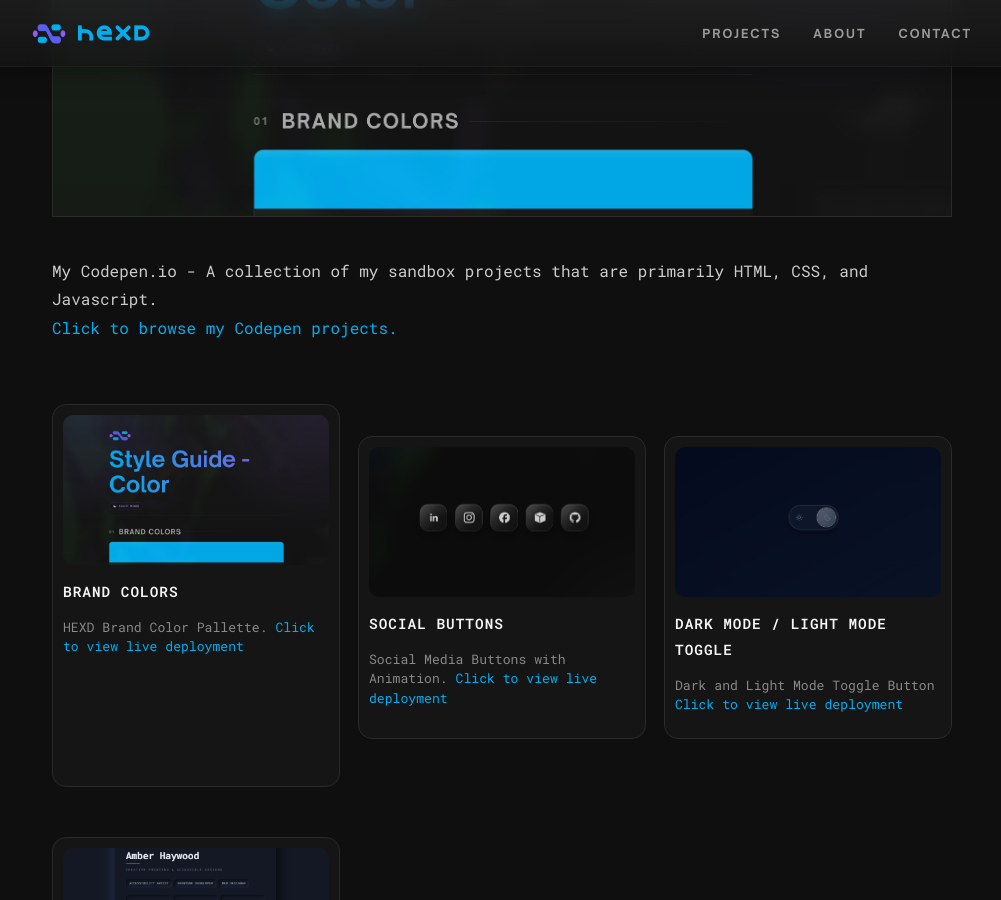
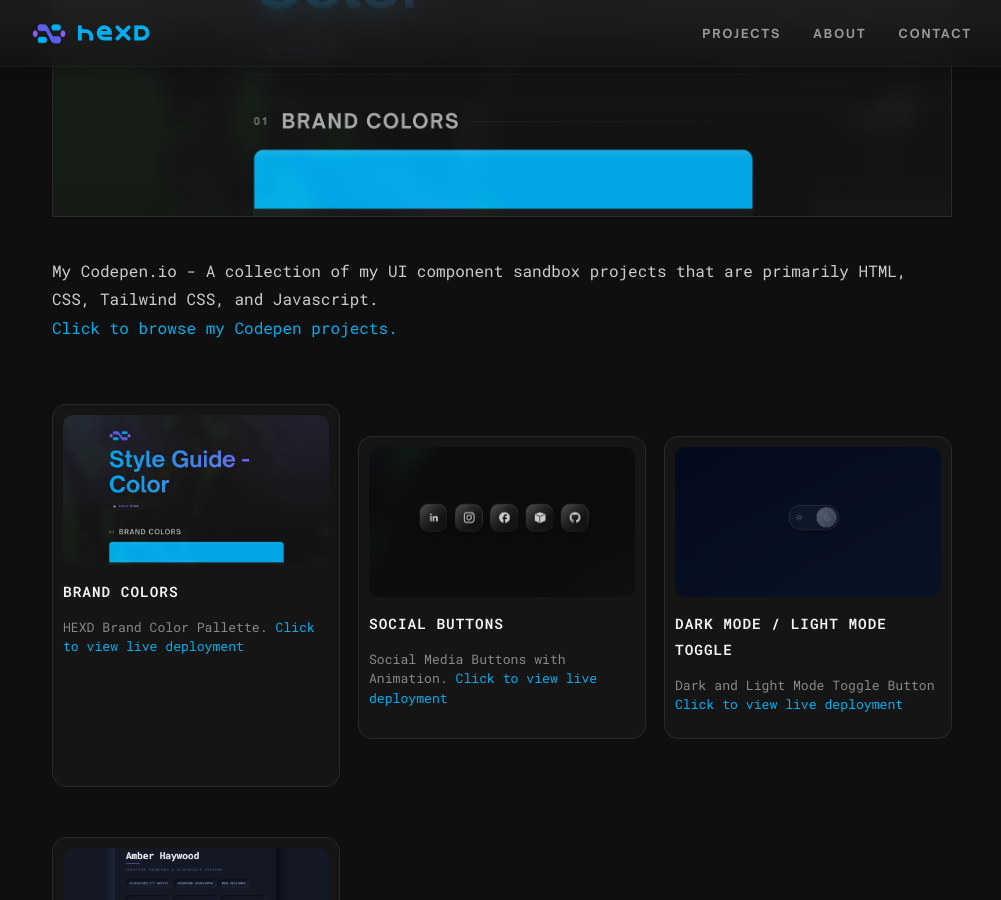
Before and after one commit to HexdDesign/hexddesign.github.io, a Jekyll site: the page built from _projects/codepen.md, in a window 1280 px wide and 900 px high, scrolled down 618 px. Shown: the whole window, without its empty margins (138-1139 px from the left). Built offline with Jekyll 4.4.1, drawn with Linux system fonts in a browser that asks for light colours; some web fonts are replaced.

Commit message:
Update project description to include Tailwind CSS

```diff
--- a/_projects/codepen.md
+++ b/_projects/codepen.md
@@ -8,7 +8,7 @@ cover: /assets/images/codepen/codependesktop01.jpg
 ---
 
 <p class="project-intro">
-  My Codepen.io - A collection of my sandbox projects that are primarily HTML, CSS, and Javascript. <br>
+  My Codepen.io - A collection of my UI component sandbox projects that are primarily HTML, CSS, Tailwind CSS, and Javascript. <br>
   <a href="https://codepen.io/Hexddesign" target="_blank">Click to browse my Codepen projects.</a><br><br>
 </p>
 <div class="project-gallery-grid">
```
